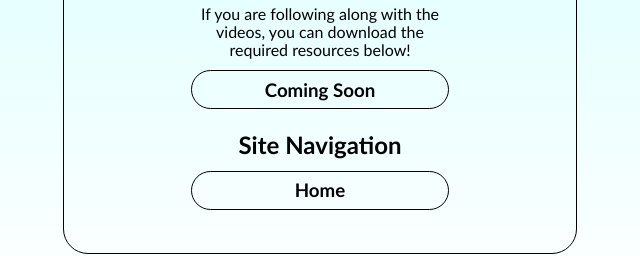
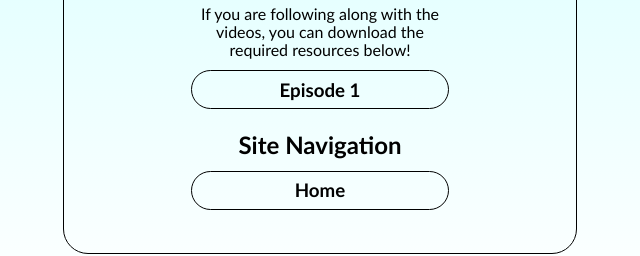
Before and after one commit to ariahks/ariahks.github.io, a plain HTML site: page projectpixel/index.html in a window 1280 px wide. Shown: the part 485-741 px from the top of the page, 320-960 px from the left. Drawn offline with Linux system fonts and the light colour scheme.

Commit message:
Uploaded resources for episode 1

```diff
--- a/projectpixel/index.html
+++ b/projectpixel/index.html
@@ -25,7 +25,7 @@
 			<h2 class="section">Resources</h2>
 			<p>If you are following along with the videos, you can download the required resources below!</p>
 			<br />
-			<a href="#" download class="border"><h3>Coming Soon</h3></a>
+			<a href="resources/episode1.zip" download class="border"><h3>Episode 1</h3></a>
 			<br />
 			<h2 class="section">Site Navigation</h2>
 			<a href="../index.html" class="border"><h3>Home</h3></a>
```
Also changed, not shown: 1 other file.
